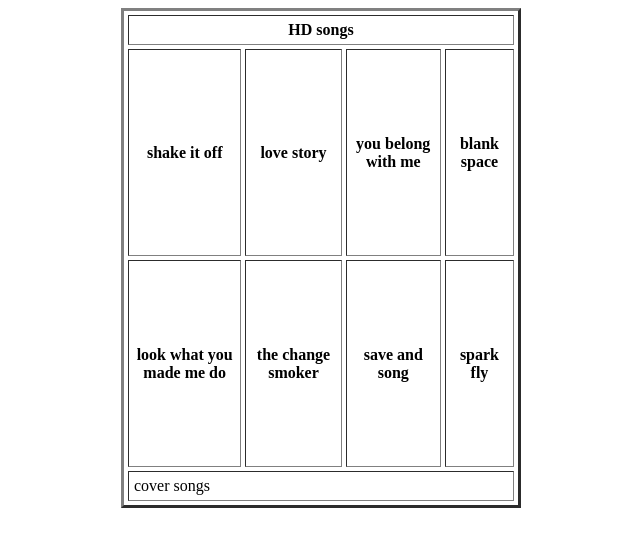
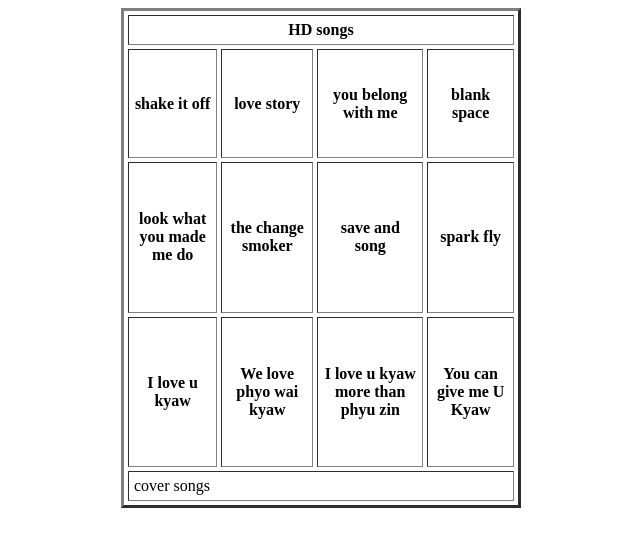
Before and after one commit to phyupyarko/phyuzinzaw.github.io, a plain HTML site: page index.html in a window 1280 px wide. Shown: the whole page, without its empty margins (319-959 px from the left). Drawn offline with Linux system fonts and the light colour scheme.

Commit message:
Update index.html

```diff
--- a/index.html
+++ b/index.html
@@ -21,6 +21,12 @@
 			<th>save and song</th>
 			<th>spark fly</th>
 		</tr>
+		<tr>
+			<th>I love u kyaw</th>
+			<th> We love phyo wai kyaw</th>
+			<th>I love u kyaw more than phyu zin</th>
+			<th> You can give me U Kyaw</th>
+		</tr>
 		<thead>
 			<tr>
 				<th colspan="4">HD songs</th>
```
